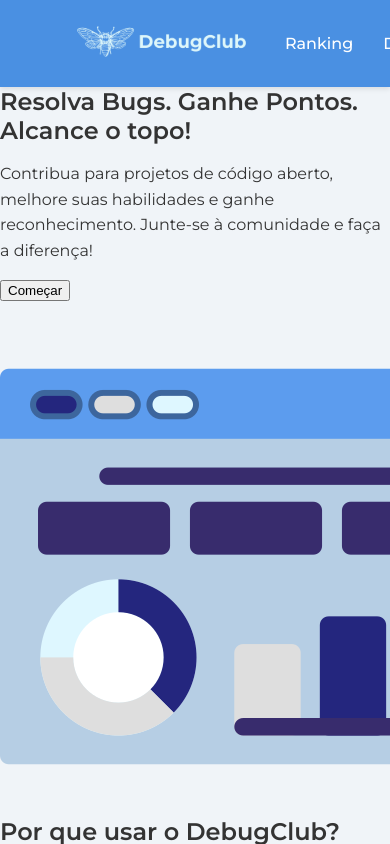
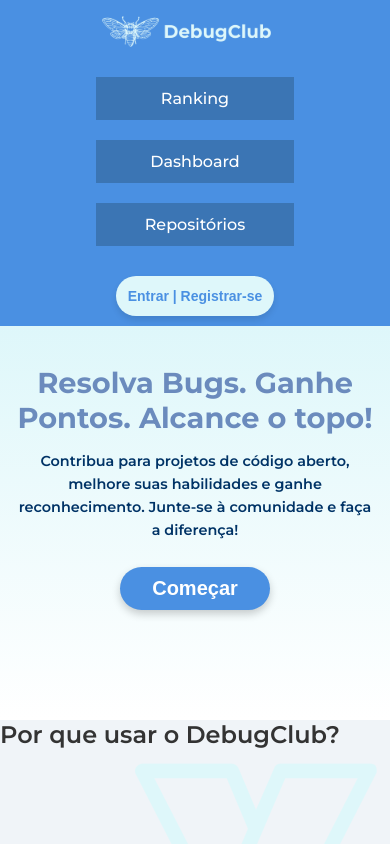
Before and after one commit to VyNas07/Debug-Club, a React (Create React App) app: page / in a window 390 px wide. Shown: the top 844 px of the page. Built offline with nearby package versions, Linux system fonts and the light colour scheme.

Commit message:
Estilização da Hero Section e Responsividade da Hero e do Header

```diff
--- a/src/components/Header/Header.css
+++ b/src/components/Header/Header.css
@@ -58,3 +58,83 @@
     color: #ffffff;
     transform: scale(1.05);
   }
+
+
+  @media (max-width: 1024px) {
+    .header {
+        flex-direction: column;
+        justify-content: center;
+        align-items: center;
+        padding: 20px 50px;
+    }
+
+    .nav-links {
+        flex-direction: row;
+        margin-top: 10px;
+    }
+
+    .nav-links a {
+        margin: 5px 10px;
+        padding: 10px 15px;
+    }
+
+    .button-login {
+        margin-top: 15px;
+        margin-left: 0;
+        width: auto;
+    }
+}
+
+@media (max-width: 768px) {
+    .header {
+        flex-direction: column;
+        justify-content: center;
+        align-items: center;
+        padding: 15px 40px;
+    }
+
+    .nav-links {
+        flex-direction: column;
+        margin-top: 10px;
+    }
+
+    .nav-links a {
+        margin: 10px 0;
+        padding: 10px 20px;
+        text-align: center;
+    }
+
+    .button-login {
+        margin-top: 20px;
+        margin-left: 0;
+        width: auto;
+    }
+}
+
+@media (max-width: 480px) {
+    .header {
+        flex-direction: column;
+        justify-content: center;
+        align-items: center;
+        padding: 10px 20px;
+    }
+
+    .nav-links {
+        flex-direction: column;
+        margin-top: 10px;
+    }
+
+    .nav-links a {
+        margin: 10px 0;
+        padding: 12px 20px;
+        width: 100%;
+        text-align: center;
+        background-color: #3b75b4;
+    }
+
+    .button-login {
+        width: 100%;
+        margin-top: 20px;
+        padding: 12px;
+    }
+}
--- a/src/components/HeroSection/HeroSection.css
+++ b/src/components/HeroSection/HeroSection.css
@@ -0,0 +1,131 @@
+.hero-section {
+    display: flex;
+    justify-content: space-between;
+    align-items: center;
+    padding: 50px 50px 0px;
+    background: linear-gradient(180deg, #DEF7FA, #ffffff);
+    max-width: 100%;
+    margin: 0 auto;
+    overflow: hidden;
+    padding-top: 90px;
+}
+
+.hero-text {
+    max-width: 60%;
+
+}
+.hero-section h1 {
+    margin-top: -20px;
+    font-size: 2.9rem;
+    font-weight: bold;
+    color: #6B8BBD;
+    margin-bottom: 20px;
+    line-height: 1.2;
+    width: 25ch;
+}
+
+.hero-section p {
+    font-size: 1.3rem;
+    color: #003366;
+    margin-bottom: 40px;
+    max-width: 800px;
+    font-weight: 600;
+    width: 42ch;
+    margin-top: 50px;
+
+}
+
+.button-start {
+    background-color: #4a90e2;
+    color: white;
+    font-size: 20px;
+    font-weight: bold;
+    border: none;
+    padding: 12px 30px;
+    border-radius: 30px;
+    cursor: pointer;
+    transition: background-color 0.3s ease;
+    width: 200px;
+    box-shadow: 0 4px 8px rgba(0, 0, 0, 0.2);
+    margin-bottom: 60px;
+
+}
+
+.button-start:hover{
+    background-color: #357ab7;
+}
+
+.dashboard-img {
+    max-width: 400px;
+    height: auto;
+    transform: rotate(-12.74deg);
+    transition: transform 0.4s ease;
+    margin-left: 220px;
+    margin-top: -80px;
+}
+
+@media (max-width: 1024px) {
+    .hero-section {
+        flex-direction: column;
+        padding: 40px 30px;
+    }
+
+    .hero-text {
+        max-width: 100%;
+        text-align: center;
+        margin-bottom: 30px;
+    }
+
+    .hero-section h1 {
+        font-size: 2.5rem;
+        width: auto;
+        margin-bottom: 15px;
+    }
+
+    .hero-section p {
+        font-size: 1.2rem;
+        width: auto;
+        text-align: center;
+        margin: 0 auto;
+        margin-bottom: 25px;
+    }
+
+    .button-start {
+        width: 150px;
+        bottom: 10px;
+    }
+
+    .dashboard-img {
+        display: none;
+    }
+}
+
+@media (max-width: 768px) {
+    .hero-section h1 {
+        font-size: 2.2rem;
+    }
+
+    .hero-section p {
+        font-size: 1rem;
+    }
+
+    .button-start {
+        padding: 10px 20px;
+    }
+}
+
+@media (max-width: 480px) {
+    .hero-section {
+        padding: 20px 15px;
+
+    }
+
+    .hero-section h1 {
+        font-size: 1.8rem;
+        margin-top: 20px;
+    }
+
+    .hero-section p {
+        font-size: 0.9rem;
+    }
+}
--- a/src/components/HeroSection/HeroSection.js
+++ b/src/components/HeroSection/HeroSection.js
@@ -5,12 +5,15 @@ import dashboard_img from '../../assets/painel-de-controle.png';
 const HeroSection = () => {
   return (
     <section className = "hero-section">
+      <div className='hero-text'>
       <h1>Resolva Bugs. Ganhe Pontos. Alcance o topo!</h1>
       <p>
       Contribua para projetos de código aberto, melhore suas habilidades e ganhe reconhecimento.
       Junte-se à comunidade e faça a diferença!
       </p>
       <button className='button-start'>Começar</button>
+      </div>
+
       <img src= {dashboard_img} alt = 'imagem dashboard' className='dashboard-img'/>
     </section>
   );
```
